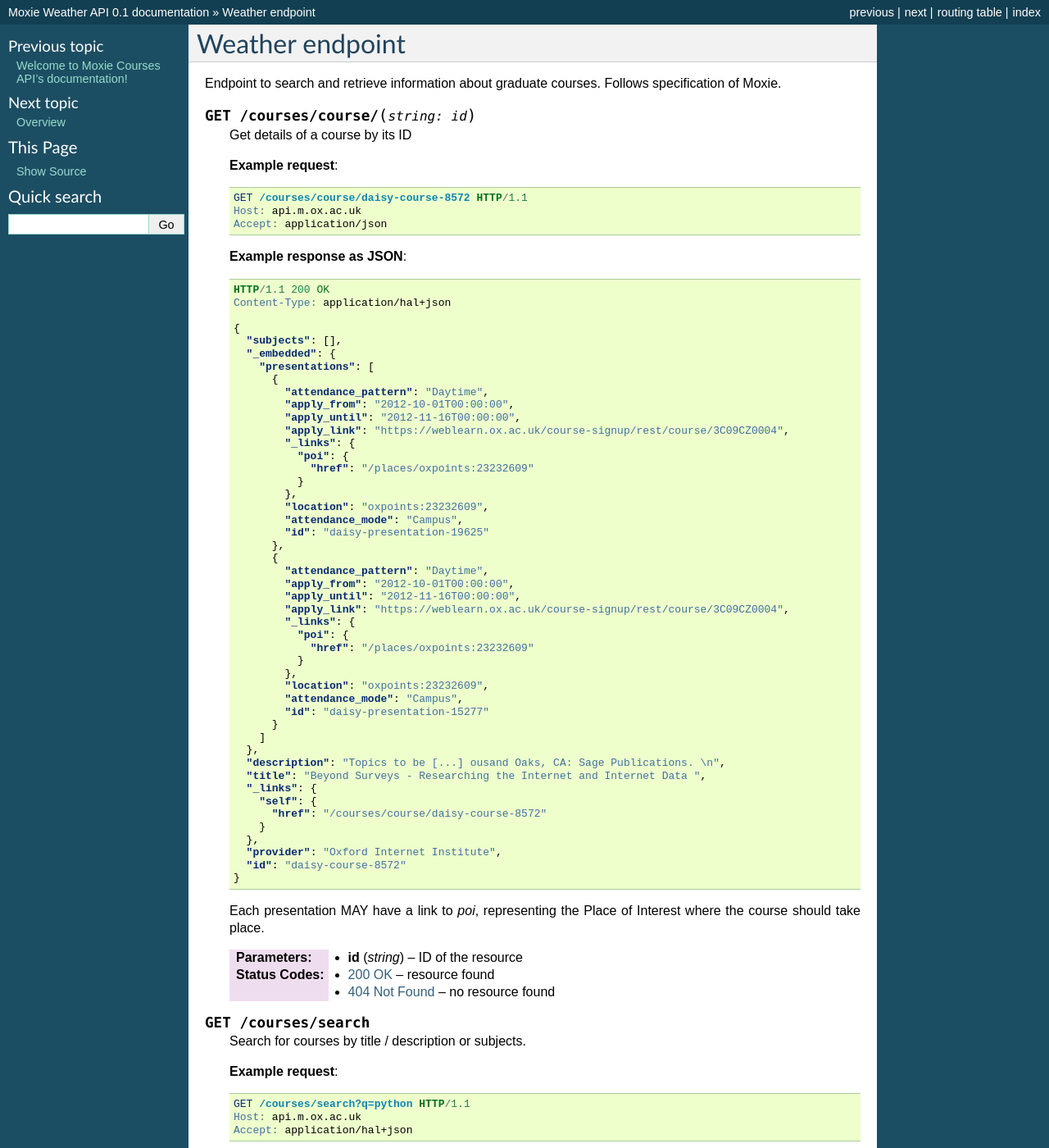
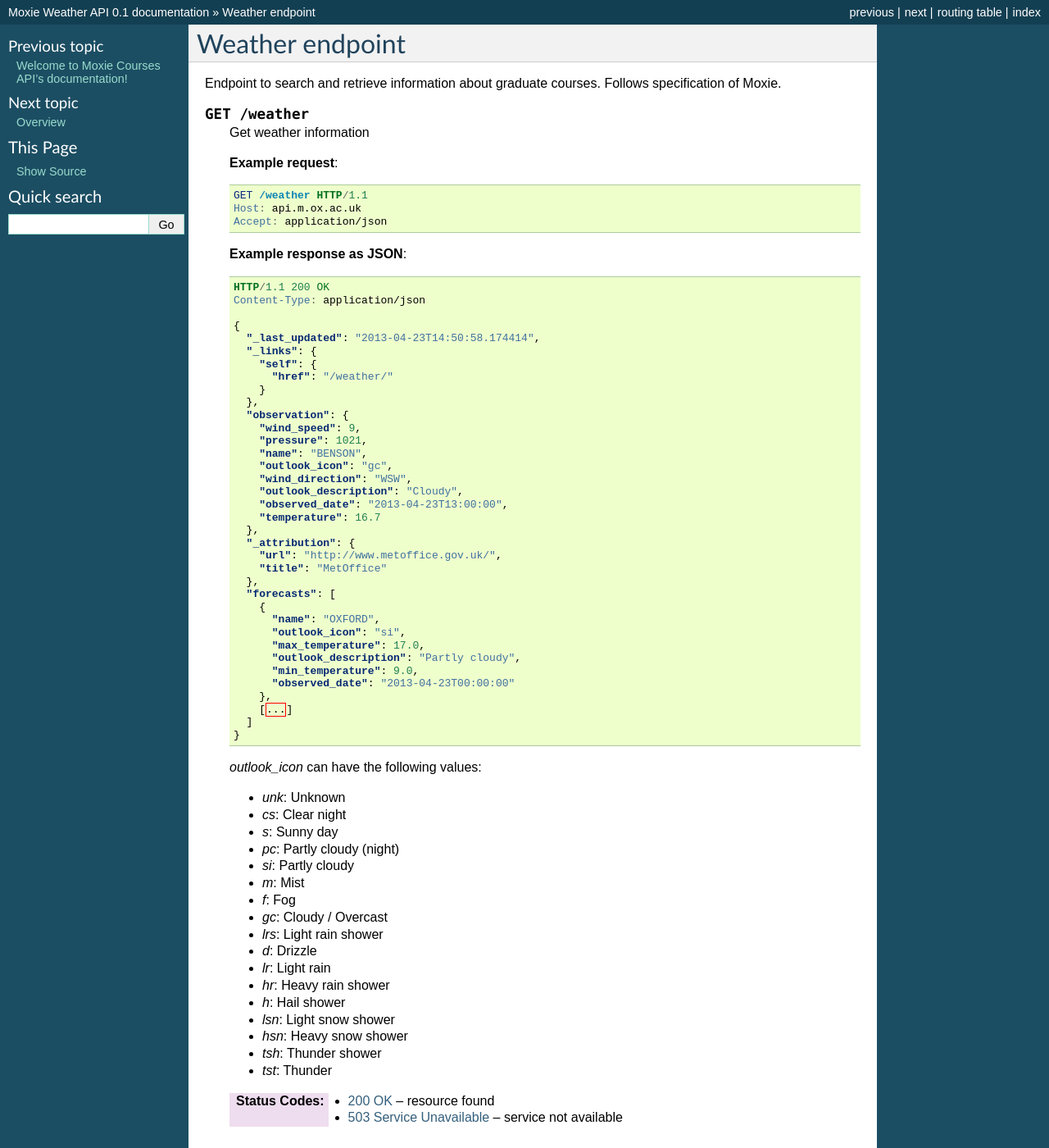
Before and after one commit to ox-it/moxie-weather, a Sphinx documentation site: the page built from docs/source/http_api/weather.rst, in a window 1280 px wide and 1400 px high. Shown: the whole window at 82% size. Built offline with Sphinx 7.4.7, drawn with Linux system fonts in a browser that asks for light colours; some of the changed text lies outside the part shown.

Commit message:
Updated documentation for Weather endpoint

```diff
--- a/docs/source/http_api/weather.rst
+++ b/docs/source/http_api/weather.rst
@@ -3,15 +3,15 @@ Weather endpoint
 
 Endpoint to search and retrieve information about graduate courses. Follows specification of Moxie.
 
-.. http:get:: /courses/course/(string:id)
+.. http:get:: /weather
 
-    Get details of a course by its ID
+    Get weather information
 
     **Example request**:
 
     .. sourcecode:: http
 
-		GET /courses/course/daisy-course-8572 HTTP/1.1
+		GET /weather HTTP/1.1
 		Host: api.m.ox.ac.uk
 		Accept: application/json
 
@@ -20,197 +20,61 @@ Endpoint to search and retrieve information about graduate courses. Follows spec
     .. sourcecode:: http
 
         HTTP/1.1 200 OK
-        Content-Type: application/hal+json
+        Content-Type: application/json
 
         {
-          "subjects": [],
-          "_embedded": {
-            "presentations": [
-              {
-                "attendance_pattern": "Daytime",
-                "apply_from": "2012-10-01T00:00:00",
-                "apply_until": "2012-11-16T00:00:00",
-                "apply_link": "https://weblearn.ox.ac.uk/course-signup/rest/course/3C09CZ0004",
-                "_links": {
-                  "poi": {
-                    "href": "/places/oxpoints:23232609"
-                  }
-                },
-                "location": "oxpoints:23232609",
-                "attendance_mode": "Campus",
-                "id": "daisy-presentation-19625"
-              },
-              {
-                "attendance_pattern": "Daytime",
-                "apply_from": "2012-10-01T00:00:00",
-                "apply_until": "2012-11-16T00:00:00",
-                "apply_link": "https://weblearn.ox.ac.uk/course-signup/rest/course/3C09CZ0004",
-                "_links": {
-                  "poi": {
-                    "href": "/places/oxpoints:23232609"
-                  }
-                },
-                "location": "oxpoints:23232609",
-                "attendance_mode": "Campus",
-                "id": "daisy-presentation-15277"
-              }
-            ]
-          },
-          "description": "Topics to be [...] ousand Oaks, CA: Sage Publications. \n",
-          "title": "Beyond Surveys - Researching the Internet and Internet Data ",
+          "_last_updated": "2013-04-23T14:50:58.174414",
           "_links": {
             "self": {
-              "href": "/courses/course/daisy-course-8572"
+              "href": "/weather/"
             }
           },
-          "provider": "Oxford Internet Institute",
-          "id": "daisy-course-8572"
+          "observation": {
+            "wind_speed": 9,
+            "pressure": 1021,
+            "name": "BENSON",
+            "outlook_icon": "gc",
+            "wind_direction": "WSW",
+            "outlook_description": "Cloudy",
+            "observed_date": "2013-04-23T13:00:00",
+            "temperature": 16.7
+          },
+          "_attribution": {
+            "url": "http://www.metoffice.gov.uk/",
+            "title": "MetOffice"
+          },
+          "forecasts": [
+            {
+              "name": "OXFORD",
+              "outlook_icon": "si",
+              "max_temperature": 17.0,
+              "outlook_description": "Partly cloudy",
+              "min_temperature": 9.0,
+              "observed_date": "2013-04-23T00:00:00"
+            },
+            [...]
+          ]
         }
 
-    Each presentation MAY have a link to `poi`, representing the Place of Interest where the course should take place.
+    `outlook_icon` can have the following values:
 
-    :param id: ID of the resource
-    :type id: string
+    * `unk`: Unknown
+    * `cs`: Clear night
+    * `s`: Sunny day
+    * `pc`: Partly cloudy (night)
+    * `si`: Partly cloudy
+    * `m`: Mist
+    * `f`: Fog
+    * `gc`: Cloudy / Overcast
+    * `lrs`: Light rain shower
+    * `d`: Drizzle
+    * `lr`: Light rain
+    * `hr`: Heavy rain shower
+    * `h`: Hail shower
+    * `lsn`: Light snow shower
+    * `hsn`: Heavy snow shower
+    * `tsh`: Thunder shower
+    * `tst`: Thunder
 
     :statuscode 200: resource found
-    :statuscode 404: no resource found
-
-.. http:get:: /courses/search
-
-    Search for courses by title / description or subjects.
-
-    **Example request**:
-
-    .. sourcecode:: http
-
-		GET /courses/search?q=python HTTP/1.1
-		Host: api.m.ox.ac.uk
-		Accept: application/hal+json
-
-    **Example response as HAL+JSON**:
-
-    .. sourcecode:: http
-
-        HTTP/1.1 200 OK
-        Content-Type: application/hal+json
-
-        {
-          "query": "python",
-          "_embedded": {
-            "courses": [
-              {
-                "_embedded": {
-                  "presentations": [
-                    {
-                      "attendance_pattern": "Daytime",
-                      "apply_from": "2012-10-01T00:00:00",
-                      "apply_until": "2012-11-16T00:00:00",
-                      "apply_link": "https://weblearn.ox.ac.uk/course-signup/rest/course/3C09CZ0004",
-                      "_links": {
-                        "poi": {
-                          "href": "/places/oxpoints:23232609"
-                        }
-                      },
-                      "location": "oxpoints:23232609",
-                      "attendance_mode": "Campus",
-                      "id": "daisy-presentation-19625"
-                    }
-                  ]
-                },
-                "description": "Topics to be cove[...] CA: Sage Publications. \n",
-                "title": "Beyond Surveys - Researching the Internet and Internet Data ",
-                "subjects": [],
-                "_links": {
-                  "self": {
-                    "href": "/courses/course/daisy-course-8572"
-                  }
-                },
-                "provider": "Oxford Internet Institute",
-                "id": "daisy-course-8572"
-              }
-            ]
-          },
-          "_links": {
-            "hl:first": {
-              "href": "/courses/search?q=python&count=35"
-            },
-            "curie": {
-              "href": "http://moxie.readthedocs.org/en/latest/http_api/relations/{rel}.html",
-              "name": "hl",
-              "templated": true
-            },
-            "self": {
-              "href": "/courses/search?q=python"
-            },
-            "hl:last": {
-              "href": "/courses/search?q=python&count=35"
-            }
-          }
-        }
-
-    The response contains a list of results, links to go to first, previous, next and last pages depending on current `start` and `count` parameters, and the total count of results.
-
-    :query q: full text search query
-    :type q: string
-    :query start: first result to display
-    :type start: int
-    :query count: number of results to display
-    :type count: int
-
-    :statuscode 200: results found
-    :statuscode 400: search query is inconsistent (expect details about the error as plain/text in the body of the response)
-    :statuscode 503: search service is not available
-
-.. http:get:: /courses/subjects
-
-    Get a list of subjects
-
-    **Example request**:
-
-    .. sourcecode:: http
-
-		GET /courses/subjects HTTP/1.1
-		Host: api.m.ox.ac.uk
-		Accept: application/hal+json
-
-    **Example response as HAL+JSON**:
-
-    .. sourcecode:: http
-
-        HTTP/1.1 200 OK
-        Content-Type: application/hal+json
-
-        {
-          "_links": {
-            "self": {
-              "href": "/courses/subjects"
-            },
-            "courses:subject": [
-              {
-                "count": 32,
-                "href": "/courses/search?q=course_subject%3A%22Career+Development%22",
-                "title": "Career Development"
-              },
-              {
-                "count": 24,
-                "href": "/courses/search?q=course_subject%3A%22Communication+skills%22",
-                "title": "Communication skills"
-              },
-              {
-                "count": 15,
-                "href": "/courses/search?q=course_subject%3A%22Teaching+and+Academic+Skills%22",
-                "title": "Teaching and Academic Skills"
-              },
-              {
-                "count": 7,
-                "href": "/courses/search?q=course_subject%3A%22Technical+skills%22",
-                "title": "Technical skills"
-              }
-            ]
-          }
-        }
-
-    You can browse courses by using the relation `courses:subjects` which provides links to the search resource, to search by subject.
-
-    :statuscode 200: results found
-    :statuscode 503: search service is not available
+    :statuscode 503: service not available
```
